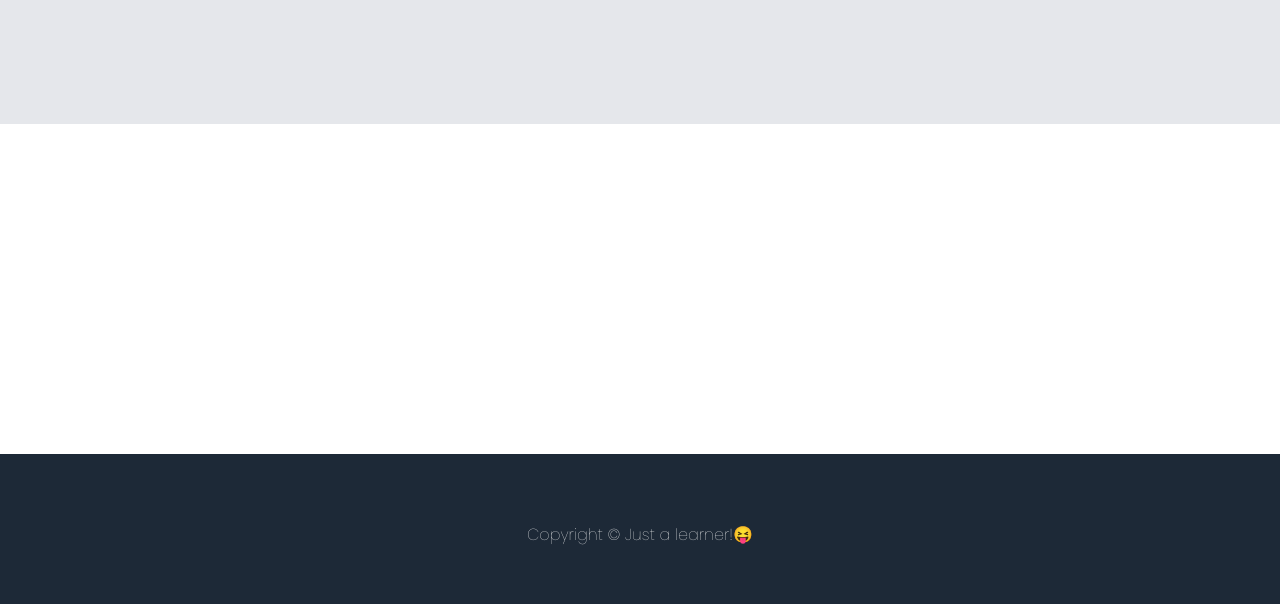
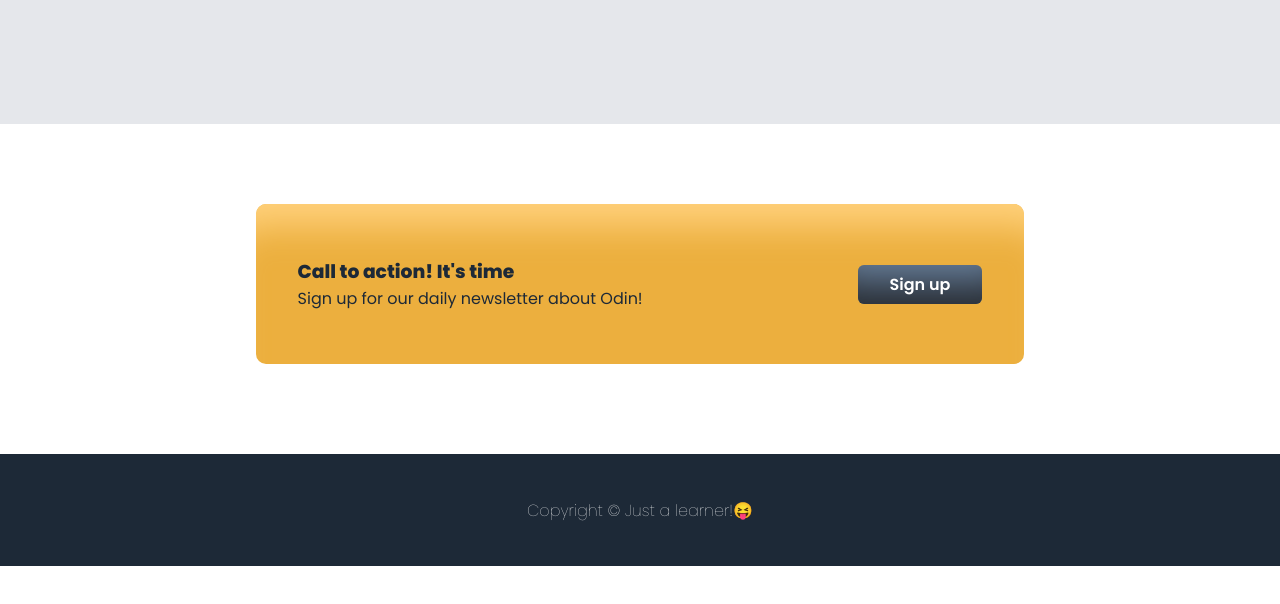
Before and after one commit to alowkii/odin-random-site, a plain HTML site: page index.html in a window 1280 px wide. Shown: the part 1364-1968 px from the top of the page. After the commit the page ends 1930 px from the top, so only its background shows below. Drawn offline with Linux system fonts and the light colour scheme.

Commit message:
Updated the index.html and style.css files to have announcements.

```diff
--- a/css/style.css
+++ b/css/style.css
@@ -188,9 +188,42 @@ main > .announcement-box{
     align-items: center;
 }
 
+main > .announcement-box > .disp-info-box{
+    height: 10rem;
+    width: 60vw;
+    background-color: #ecaf3e;
+    box-shadow: #ffd17c 0px 50px 36px -28px inset;
+    color: var(--primary-color);
+    border-radius: 10px;
+    display: flex;
+    justify-content: center;
+    align-items: center;
+}
+
+main > .announcement-box > .disp-info-box > .call-out{
+    width: 35rem;
+    padding-right: 2rem;
+}
+
+main > .announcement-box > .disp-info-box > .call-out *{
+    width: 35rem;
+    padding-right: 2rem;
+    text-align: start;
+}
+
+main > .announcement-box > .disp-info-box > .sign-up-box #sign-up-btn{
+    background-color: #677e99;
+    box-shadow: #292e35 0px -50px 36px -28px inset;
+}
+
+main > .announcement-box > .disp-info-box > .sign-up-box #sign-up-btn:hover {
+    box-shadow: none;
+    transition-duration: 0.1s;
+}
+
 footer{
     background-color: var(--primary-color);
-    height: 10rem;
+    height: 7rem;
     display: flex;
     justify-content: center;
     align-items: center;
--- a/index.html
+++ b/index.html
@@ -64,7 +64,15 @@
             </div>
         </section>
         <section class="announcement-box" id="contact">
-
+            <div class="disp-info-box">
+                <div class="call-out">
+                    <h3>Call to action! It's time</h3>
+                    <p>Sign up for our daily newsletter about Odin!</p>
+                </div>
+                <div class="sign-up-box">
+                    <a id="sign-up-btn" href="sign-form.html">Sign up</a>
+                </div>
+            </div>
         </section>
     </main>
 
```
